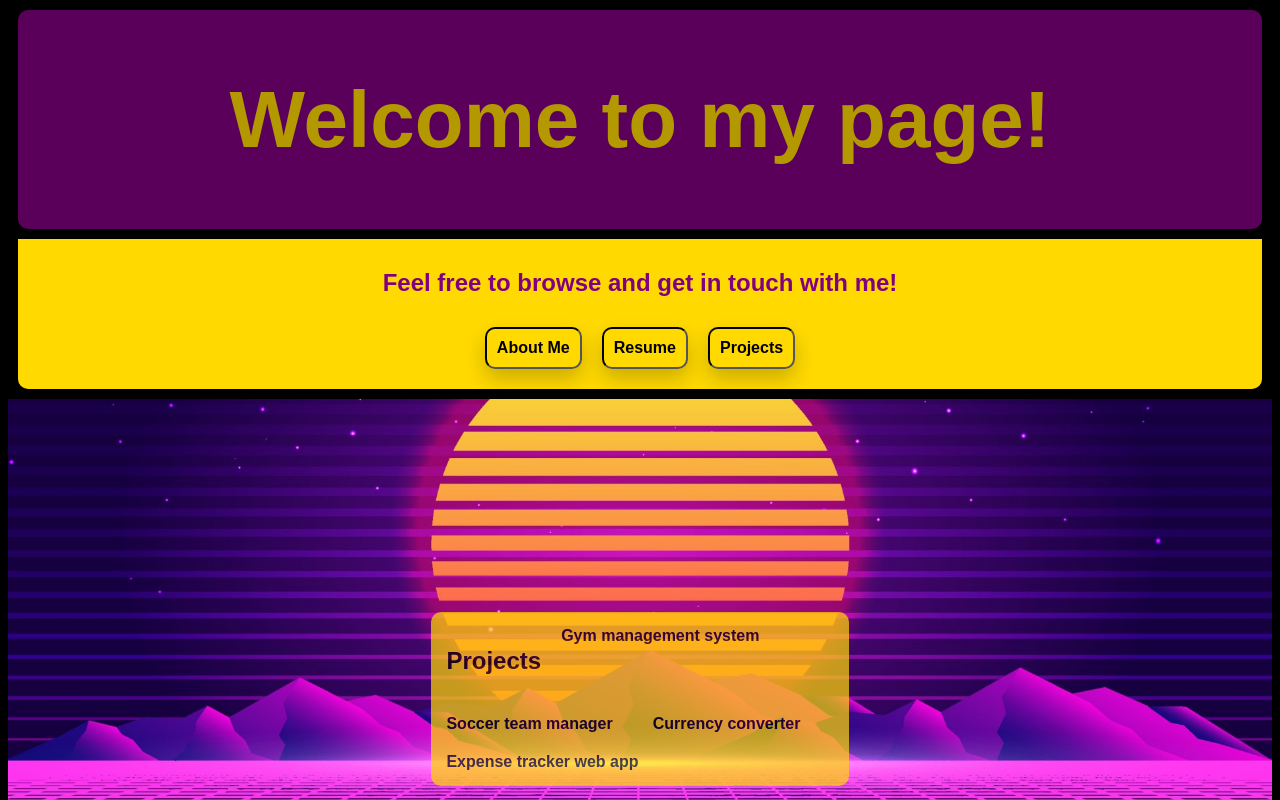
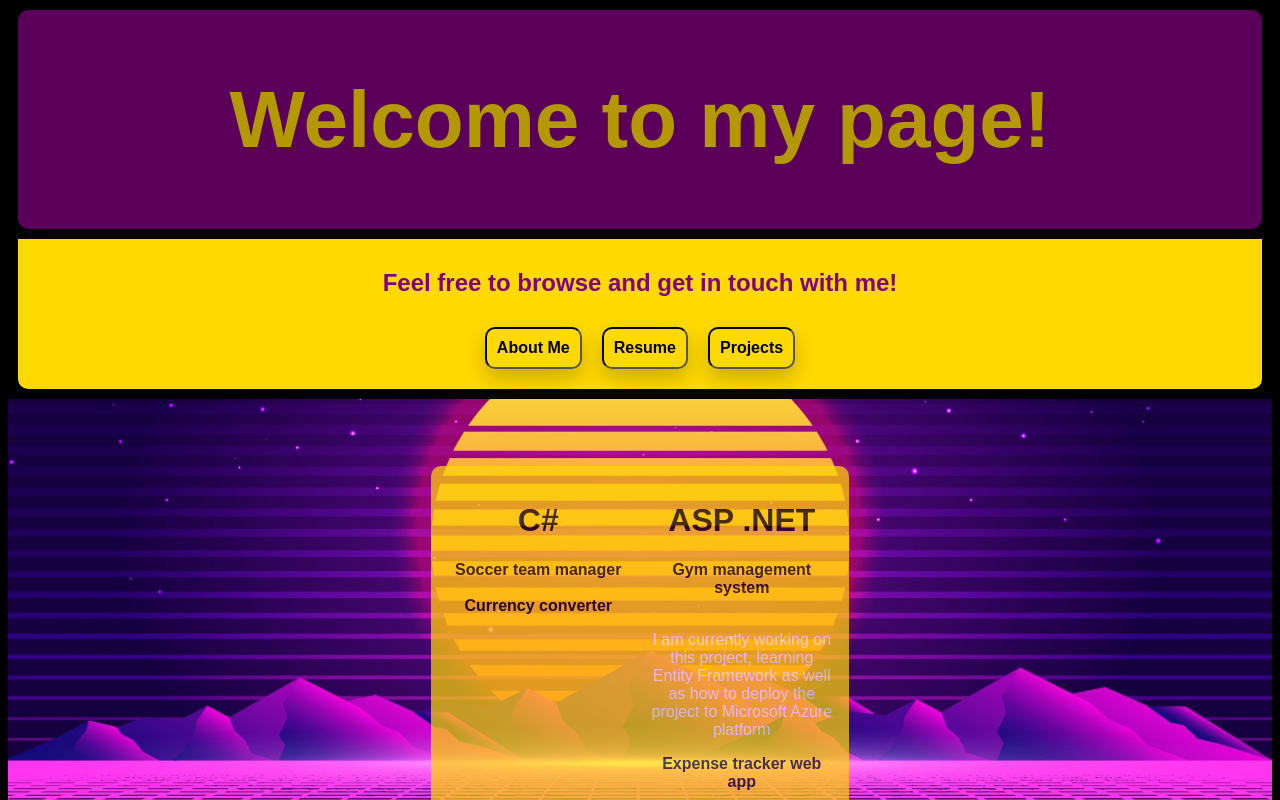
Before and after one commit to AndreosAndreos/AndreosAndreos, a plain HTML site: page index.html in a window 1280 px wide. Both pictures are taken after a click on the link "Projects". Shown: the top 800 px of the page. Drawn offline with Linux system fonts and the light colour scheme; a web font is replaced by a local one.

Commit message:
Update index.html

```diff
--- a/index.html
+++ b/index.html
@@ -35,15 +35,27 @@
         <div id="resume">
             <h2>Resume</h2>
             <a href="cvEnglish.html">English version</a><br>
+            <br/>
             <a href="cvPolish.html">Polish version</a>
         </div>
 
         <div id="projects">
-            <h2>Projects</h2>
+            <div class="column">
+            <h1>C#</h1>
+            <a href="https://github.com/AndreosAndreos/TeamManager.git">Soccer team manager</a><br>
+            <br/>
+            <a href="https://github.com/AndreosAndreos/CurrencyConverter.git">Currency converter</a><br>
+            </div>
+            <div class="column">
+            <h1>ASP .NET</h1>
             <a href="https://github.com/AndreosAndreos/GymManagementSystem.git">Gym management system</a><br>
-            <a href="https://github.com/AndreosAndreos/TeamManager.git">Soccer team manager</a><br>
-            <a href="https://github.com/AndreosAndreos/CurrencyConverter.git">Currency converter</a><br>
+            <br/>
+            <p style="color: white;">I am currently working on this project, learning Entity Framework as well as how to deploy the project to Microsoft Azure platform</p>
             <a href="https://github.com/AndreosAndreos/ExpanseTracker.git">Expense tracker web app</a><br>
+            <br/>
+            <p>Next in line:</p>
+            <h5>ASP .NET Core Web API (.NET8 API) Project</h5>
+            </div>
         </div>
     </div>
 
```
